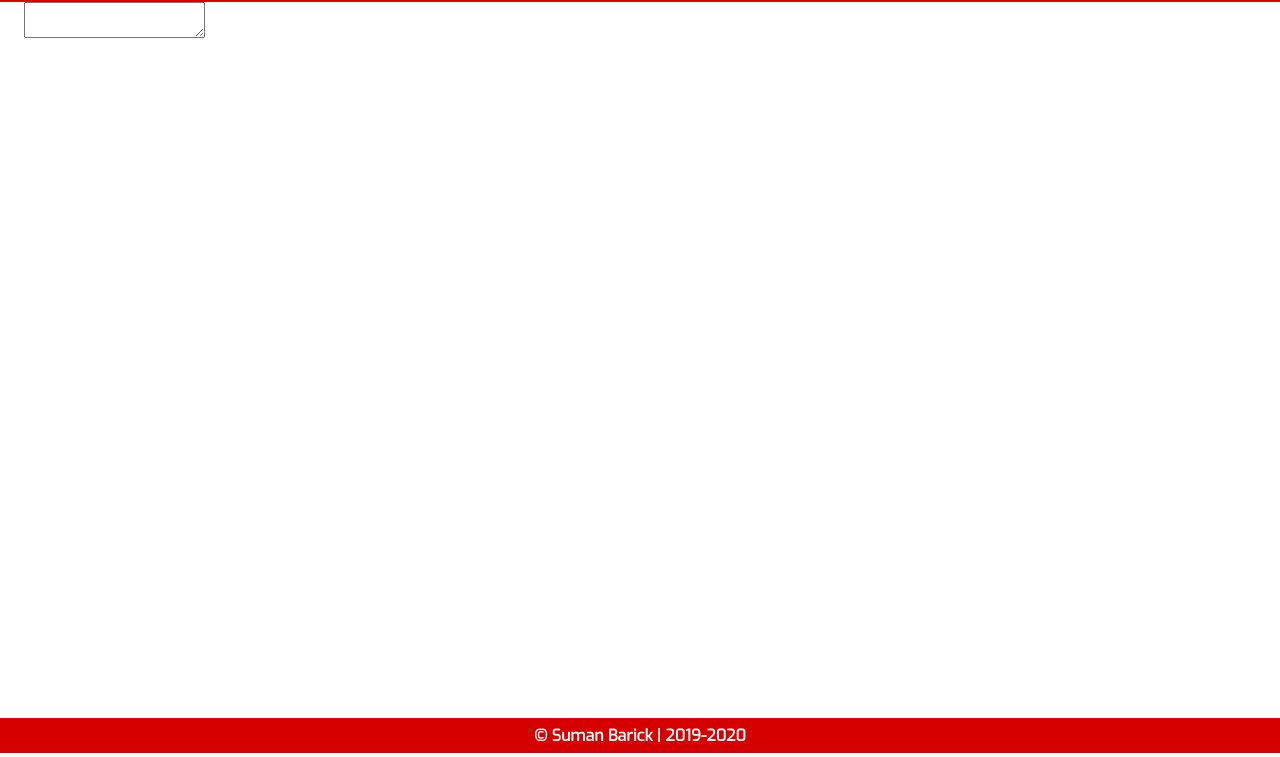
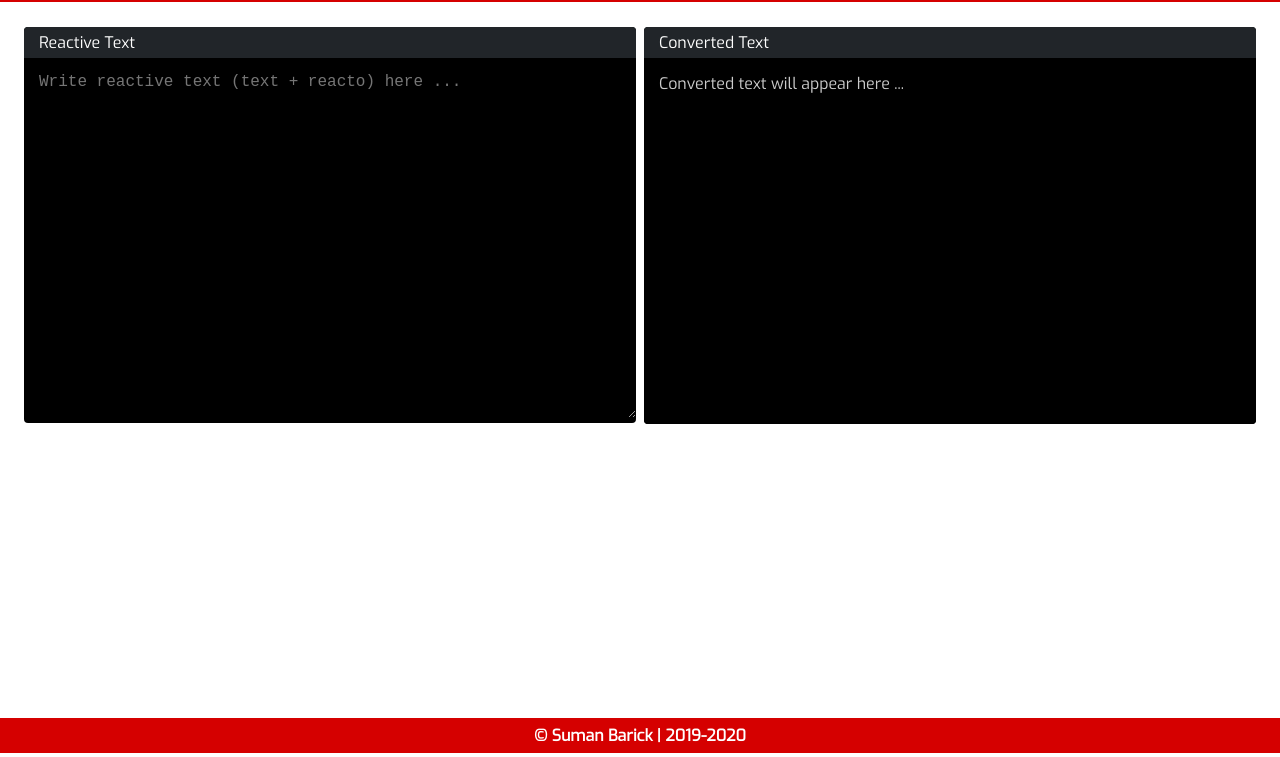
Before and after one commit to reactale/reacto, a Gatsby site in the folder gatsby-src/: page /playground in a window 1280 px wide. Shown: the part 43-800 px from the top of the page. Built offline with nearby package versions, Linux system fonts and the light colour scheme; Gatsby itself is replaced by a stand-in of ours.

Commit message:
editors adding in playground

```diff
--- a/gatsby-src/src/pages/playground/index.js
+++ b/gatsby-src/src/pages/playground/index.js
@@ -5,9 +5,34 @@ import { Container, Grid, Box, makeStyles } from '@material-ui/core'
 
 const useStyles = makeStyles({
     editor: {
+        background: '#000',
+        marginTop: 25,
+        borderRadius: 4,
+        overflow: 'hidden',
+        '& .writearea': {
+            resize: 'vertical',
+            width: '100%',
+            minHeight: '45vh',
+            background: '#000',
+            color: 'rgba(255, 255, 255, 1)',
+            border: 'none !important',
+            outline: 'none !important',
+            padding: 15,
+            fontSize: 16,
+            fontFamily: `'Courier New', monospace`,
+        },
 
-        '& .writearea': {
+        '& .output': {
+            minHeight: 'calc(45vh + 6px)',
+            background: '#000',
+            color: 'rgba(255, 255, 255, .8)',
+            padding: 15
+        },
 
+        '& .header': {
+            background: '#212529',
+            color: '#fff',
+            padding: '5px 15px',
         }
     }
 })
@@ -26,9 +51,21 @@ const Playground = props => {
                 <Grid container spacing={1}>
                     <Grid item xs={12} md={6}>
                         <div className={classes.editor}>
-                            <textarea className="writearea"></textarea>
+                            <div className="header">Reactive Text</div>
+                            <textarea
+                                className="writearea"
+                                spellcheck="false"
+                                placeholder="Write reactive text (text + reacto) here ..."
+                            ></textarea>
                         </div>
 
+                    </Grid>
+
+                    <Grid item xs={12} md={6}>
+                        <div className={classes.editor}>
+                            <div className="header">Converted Text</div>
+                            <div className="output">Converted text will appear here ...</div>
+                        </div>
                     </Grid>
                 </Grid>
 
```
